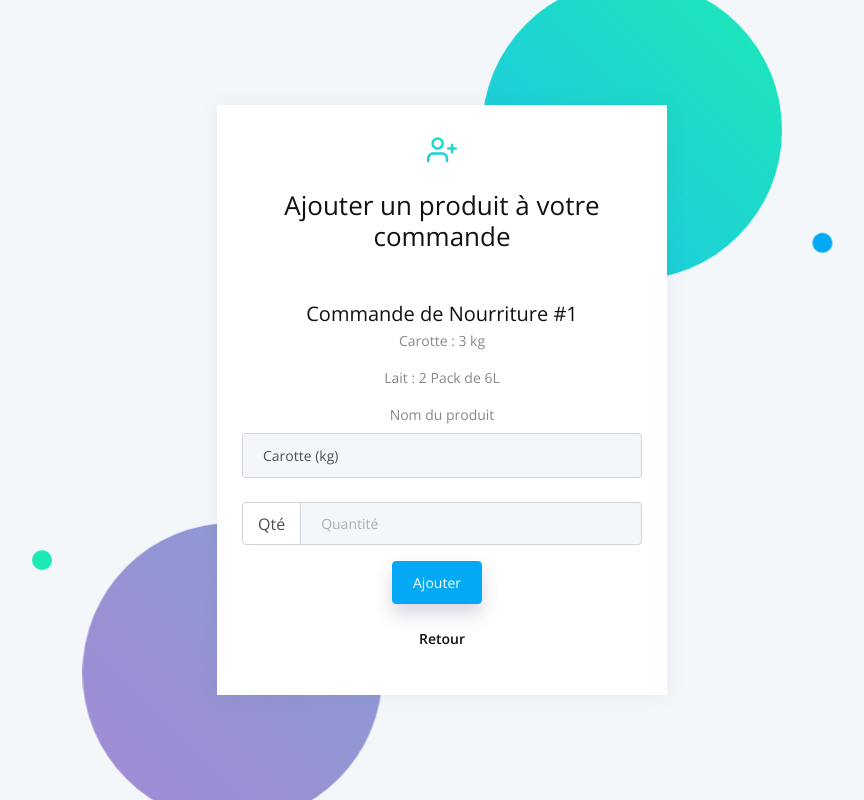
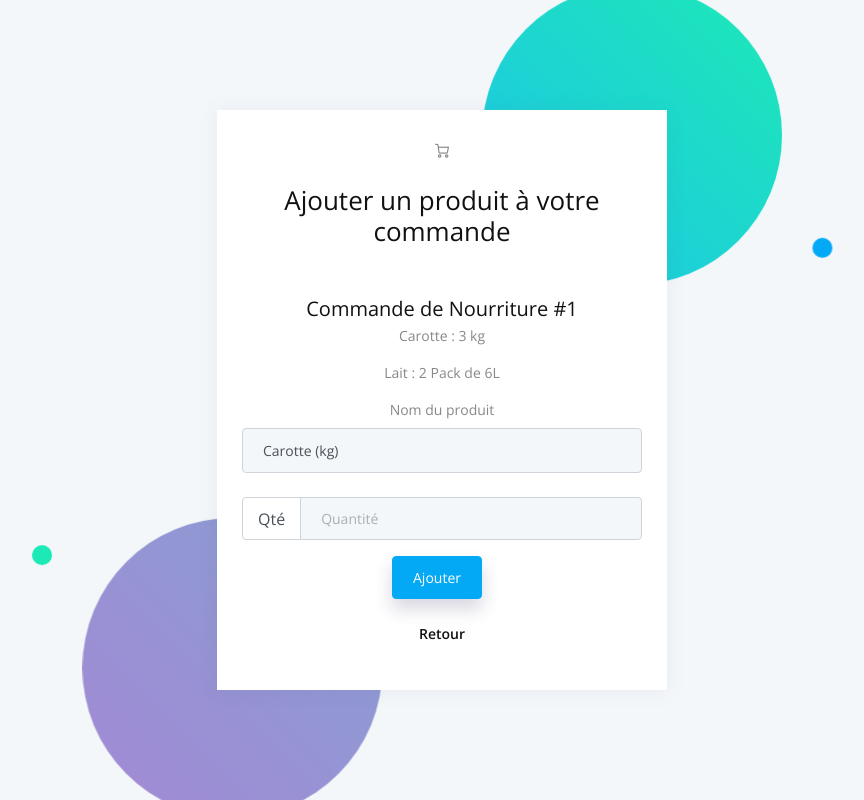
Before and after one commit to NaderHELALI/Django_Covid, a Django app: page /1/1 in a window 1280 px wide. Shown: the whole page, without its empty margins (198-1062 px from the left). Run offline with Django 3.2, Linux system fonts and the light colour scheme; data comes from the database, SQL or seed files in the repository; both versions use the stored data as it was after the commit; some libraries are stand-ins or nearby versions.

Commit message:
Update icon product and add an admin

```diff
--- a/forms/templates/forms/list.html
+++ b/forms/templates/forms/list.html
@@ -13,7 +13,7 @@
         <div class="card">
             <div class="card-body text-center">
                 <div class="mb-4">
-                    <i class="feather icon-user-plus auth-icon"></i>
+                    <i class="feather icon-shopping-cart"></i>
                 </div>
                 <h3 class="mb-2">Ajouter un produit à votre commande</h3>
 
```
Also changed, not shown: db.sqlite3.
